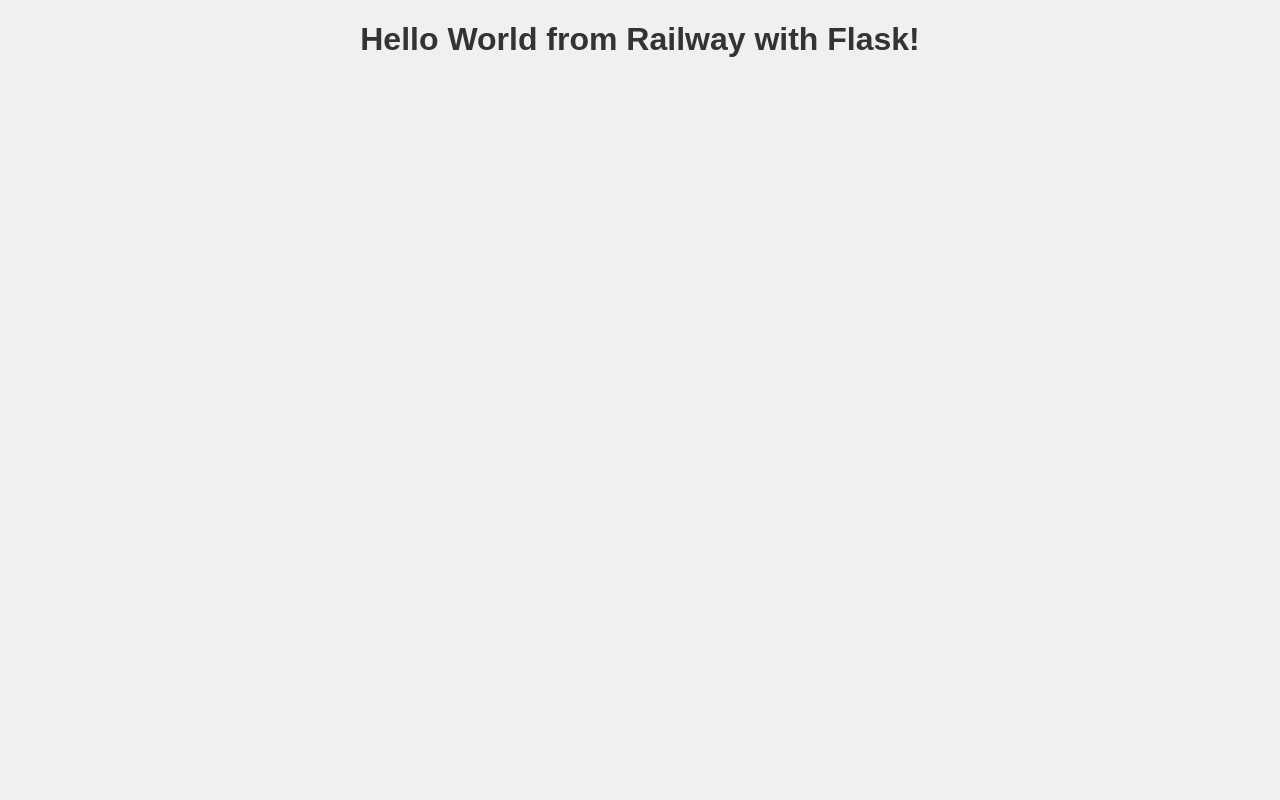
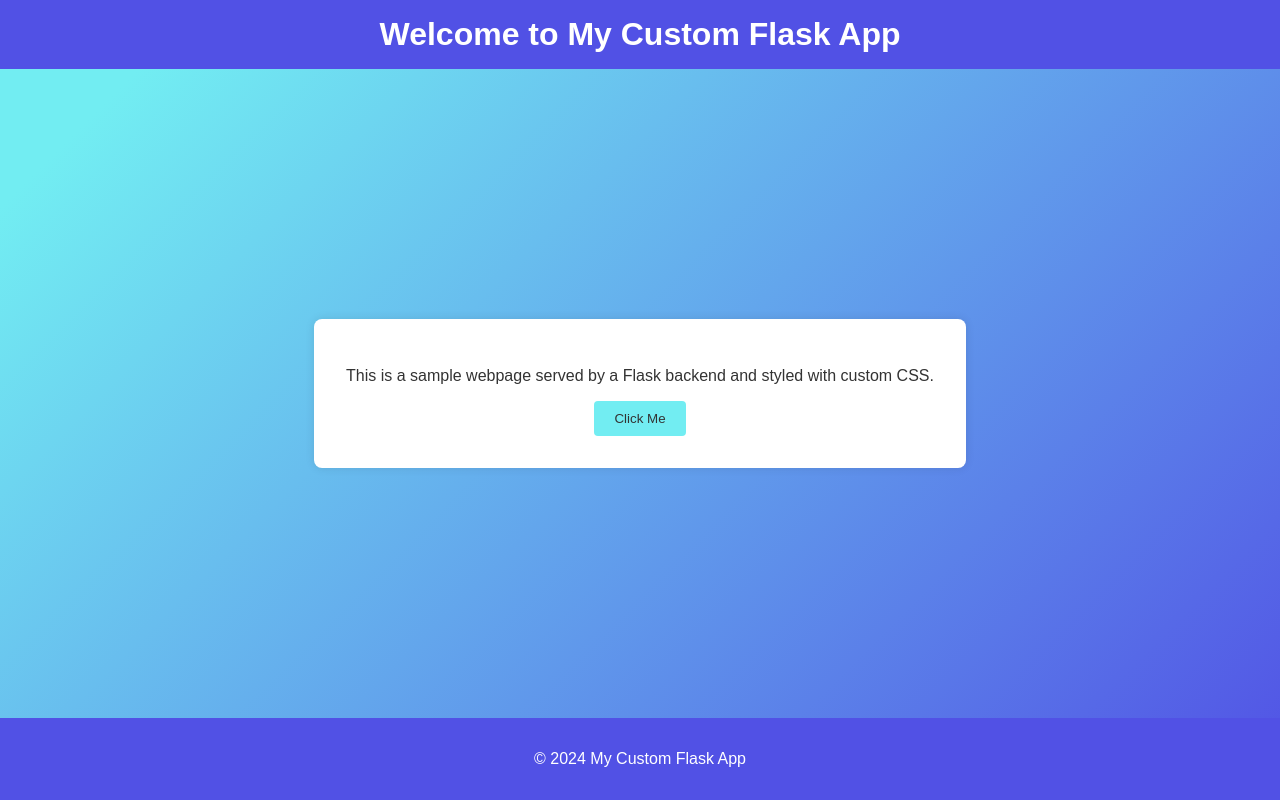
Before and after one commit to Alex-Trejo/grupo03-Railway, a Flask app: page / in a window 1280 px wide. Run offline with Flask 2, Linux system fonts and the light colour scheme.

Commit message:
Added frontend files and configured Flask to serve them

```diff
--- a/static/css/styles.css
+++ b/static/css/styles.css
@@ -1,11 +1,51 @@
 body {
-    font-family: Arial, sans-serif;
-    text-align: center;
+    font-family: 'Arial', sans-serif;
     margin: 0;
     padding: 0;
-    background-color: #f0f0f0;
+    background: linear-gradient(135deg, #72EDF2 10%, #5151E5 100%);
+    color: #333;
+    display: flex;
+    flex-direction: column;
+    min-height: 100vh;
 }
 
-h1 {
+header, footer {
+    background: #5151E5;
+    color: white;
+    text-align: center;
+    padding: 1rem 0;
+}
+
+header h1 {
+    margin: 0;
+}
+
+main {
+    flex: 1;
+    display: flex;
+    justify-content: center;
+    align-items: center;
+}
+
+.content {
+    background: white;
+    padding: 2rem;
+    border-radius: 8px;
+    box-shadow: 0 0 10px rgba(0, 0, 0, 0.1);
+    text-align: center;
+}
+
+button {
+    background: #72EDF2;
+    border: none;
+    padding: 10px 20px;
     color: #333;
+    border-radius: 4px;
+    cursor: pointer;
+    transition: background 0.3s;
 }
+
+button:hover {
+    background: #5151E5;
+    color: white;
+}
--- a/static/js/scripts.js
+++ b/static/js/scripts.js
@@ -1,3 +1,6 @@
 document.addEventListener('DOMContentLoaded', function() {
-    console.log('Hello World from Railway with Flask!');
+    const actionButton = document.getElementById('actionButton');
+    actionButton.addEventListener('click', function() {
+        alert('Button clicked!');
+    });
 });
--- a/templates/index.html
+++ b/templates/index.html
@@ -3,11 +3,22 @@
 <head>
     <meta charset="UTF-8">
     <meta name="viewport" content="width=device-width, initial-scale=1.0">
-    <title>Flask App on Railway</title>
+    <title>My Custom Flask App</title>
     <link rel="stylesheet" href="{{ url_for('static', filename='css/styles.css') }}">
 </head>
 <body>
-    <h1>Hello World from Railway with Flask!</h1>
+    <header>
+        <h1>Welcome to My Custom Flask App</h1>
+    </header>
+    <main>
+        <section class="content">
+            <p>This is a sample webpage served by a Flask backend and styled with custom CSS.</p>
+            <button id="actionButton">Click Me</button>
+        </section>
+    </main>
+    <footer>
+        <p>&copy; 2024 My Custom Flask App</p>
+    </footer>
     <script src="{{ url_for('static', filename='js/scripts.js') }}"></script>
 </body>
 </html>
```
